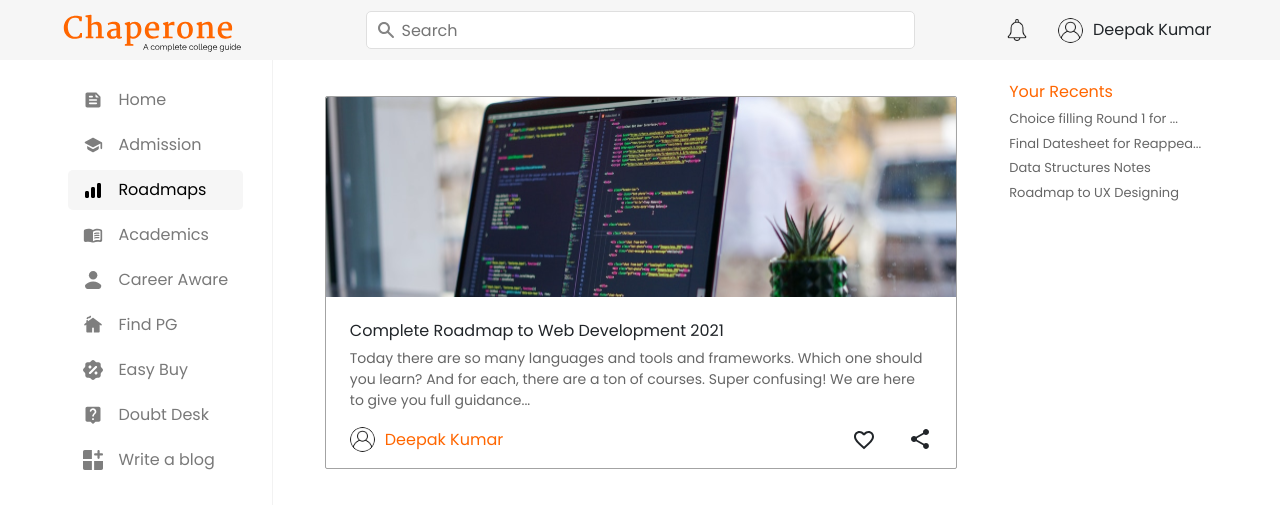
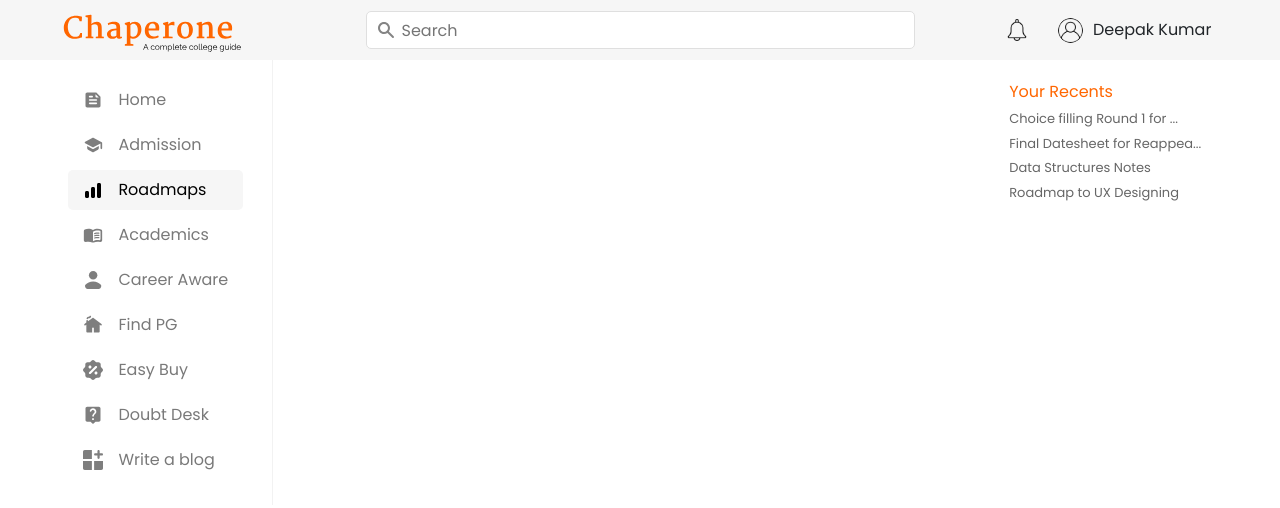
Before and after one commit to Devender00999/Chaperone-Frontend, a React (Create React App) app: page /roadmaps in a window 1280 px wide. Shown: the top 508 px of the page. Built offline with nearby package versions, Linux system fonts and the light colour scheme; what react-swipeable-views-utils would draw is missing.

Commit message:
Updated Screen Resolution

```diff
--- a/src/pages/Roadmaps.jsx
+++ b/src/pages/Roadmaps.jsx
@@ -24,11 +24,7 @@ const Roadmaps = (props) => {
       <StyledMain className="main">
         <SideBar sideData={props.sideData} title="Roadmaps"></SideBar>
         <Content>
-          <MainContent direction="column" flex={3}>
-            {blogs.map((blog) => (
-              <BlogsCard {...blog} />
-            ))}
-          </MainContent>
+          <MainContent direction="column" flex={3}></MainContent>
           <RightSideBar />
         </Content>
       </StyledMain>
--- a/src/styledComponents/common/Common.styles.jsx
+++ b/src/styledComponents/common/Common.styles.jsx
@@ -10,7 +10,7 @@ export const StyledContainer = styled.div`
 export const StyledMain = styled.div`
   display: flex;
   height: 100%;
-  max-width: 1200px;
+  width: 1200px;
   margin: 0 auto;
 `;
 
```
